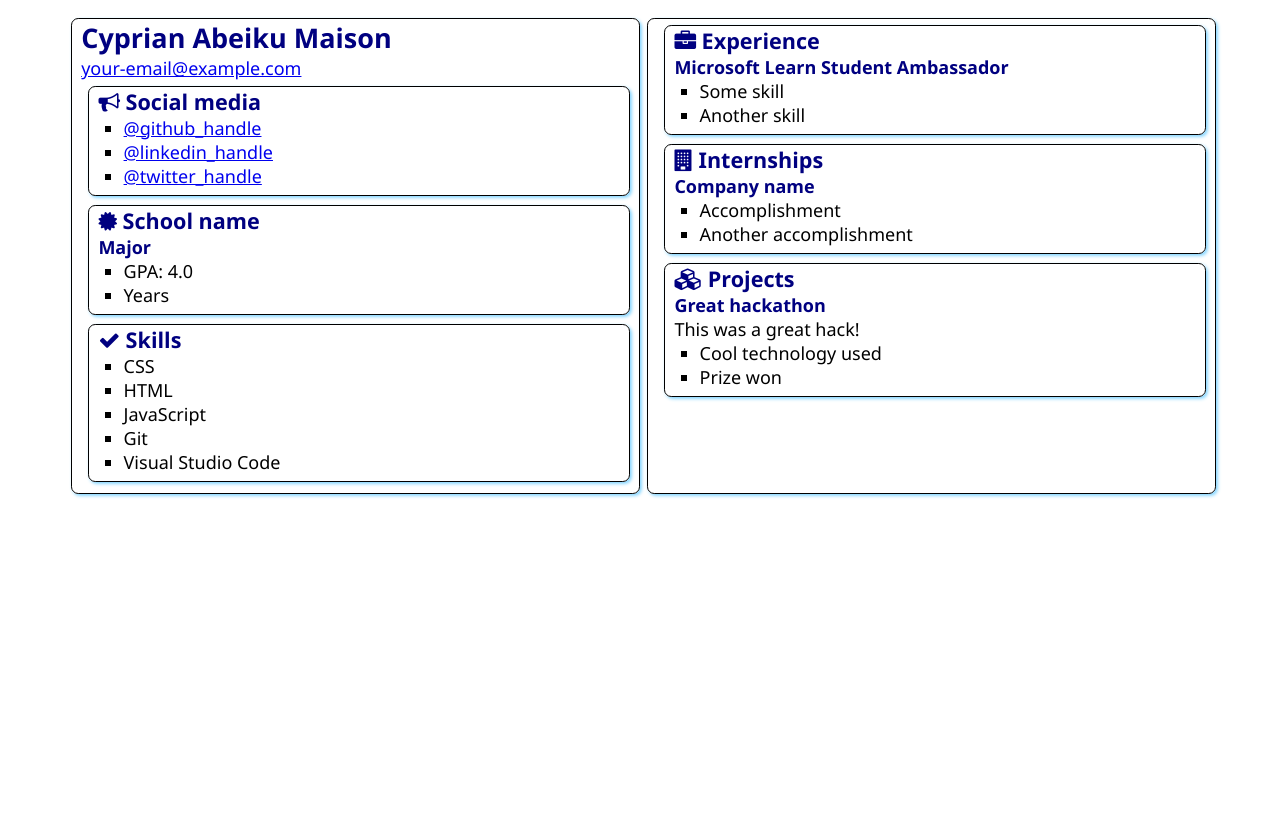
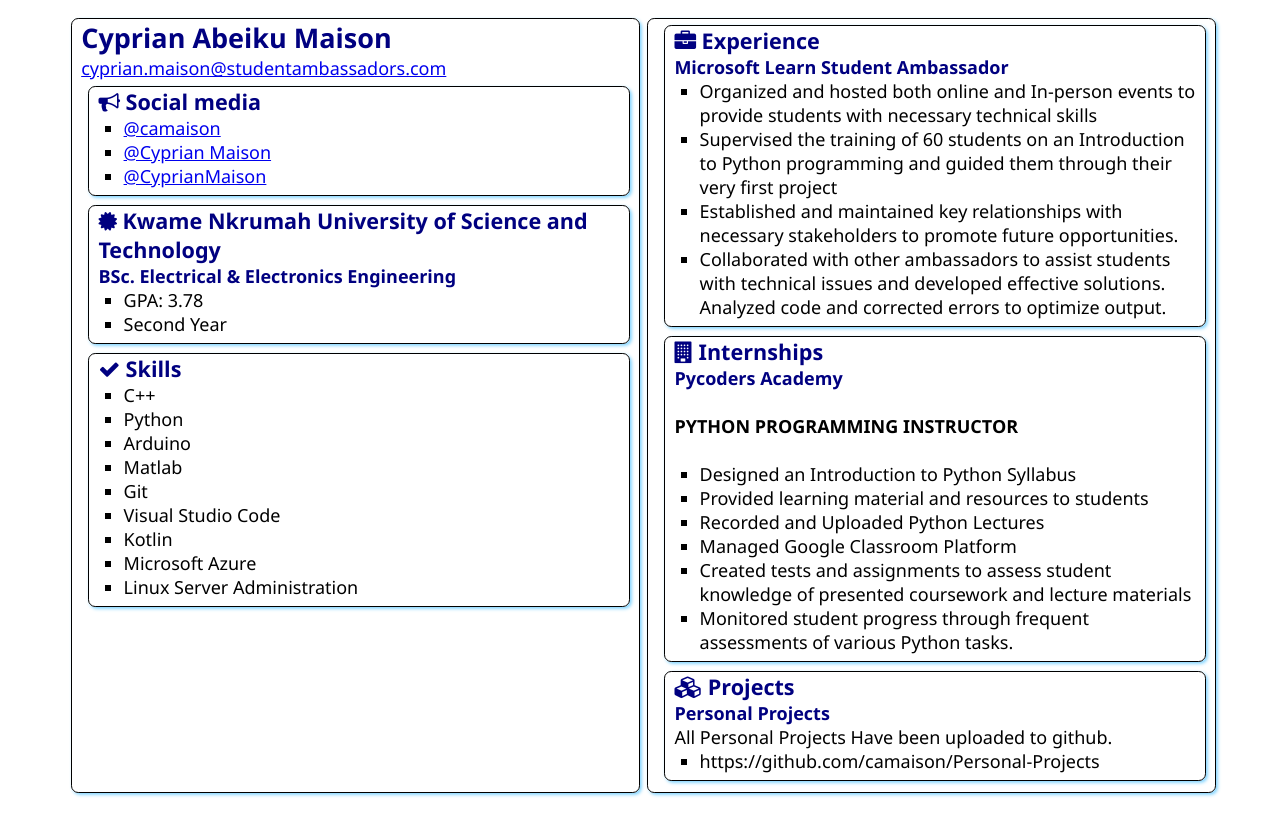
Before and after one commit to camaison/SATechnicalOnboarding, a plain HTML site: page src/index.html in a window 1280 px wide. Drawn offline with Linux system fonts and the light colour scheme.

Commit message:
Updated Resume with Necessary Details

```diff
--- a/src/index.html
+++ b/src/index.html
@@ -13,7 +13,7 @@
     <main>
         <article class="box">
             <h1>Cyprian Abeiku Maison</h1>
-            <div><a href="mailto:your.email@example.com">your-email@example.com</a></div>
+            <div><a href="mailto:cyprian.maison@studentambassadors.com">cyprian.maison@studentambassadors.com</a></div>
 
             <section class="box">
                 <h2>
@@ -21,9 +21,9 @@
                     Social media
                 </h2>
                 <ul>
-                    <li><a href="https://github.com/<handle>">@github_handle</a></li>
-                    <li><a href="https://linkedin.com/in/<handle>">@linkedin_handle</a></li>
-                    <li><a href="https://twitter.com/<handle>">@twitter_handle</a></li>
+                    <li><a href="https://github.com/camaison">@camaison</a></li>
+                    <li><a href="https://linkedin.com/in/cyprianmaison">@Cyprian Maison</a></li>
+                    <li><a href="https://twitter.com/CyprianMaison">@CyprianMaison</a></li>
                 </ul>
             </section>
 
@@ -31,12 +31,12 @@
                 <div class="education">
                     <h2>
                         <i class="fa fa-certificate" aria-hidden="true"></i>
-                        School name
+                        Kwame Nkrumah University of Science and Technology
                     </h2>
-                    <h3>Major</h3>
+                    <h3>BSc. Electrical & Electronics Engineering</h3>
                     <ul>
-                        <li>GPA: 4.0</li>
-                        <li>Years</li>
+                        <li>GPA: 3.78</li>
+                        <li>Second Year</li>
                     </ul>
                 </div>
             </section>
@@ -47,11 +47,15 @@
                     Skills
                 </h2>
                 <ul>
-                    <li>CSS</li>
-                    <li>HTML</li>
-                    <li>JavaScript</li>
+                    <li>C++</li>
+                    <li>Python</li>
+                    <li>Arduino</li>
+                    <li>Matlab</li>
                     <li>Git</li>
                     <li>Visual Studio Code</li>
+                    <li>Kotlin</li>
+                    <li>Microsoft Azure</li>
+                    <li>Linux Server Administration</li>
                 </ul>
             </section>
         </article>
@@ -63,8 +67,13 @@
                 </h2>
                 <h3>Microsoft Learn Student Ambassador</h3>
                 <ul>
-                    <li>Some skill</li>
-                    <li>Another skill</li>
+                    <li>Organized and hosted both online and In-person events to provide students with necessary technical skills</li>
+
+                    <li>Supervised the training of 60 students on an Introduction to Python programming and guided them through their very first project</li>
+
+                    <li>Established and maintained key relationships with necessary stakeholders to promote future opportunities.</li>
+
+                    <li>Collaborated with other ambassadors to assist students with technical issues and developed effective solutions. Analyzed code and corrected errors to optimize output.</li>
                 </ul>
             </section>
             <section class="box">
@@ -73,10 +82,15 @@
                     Internships
                 </h2>
 
-                <h3>Company name</h3>
+                <h3>Pycoders Academy</h3>
+                <h4>PYTHON PROGRAMMING INSTRUCTOR</h4>
                 <ul>
-                    <li>Accomplishment</li>
-                    <li>Another accomplishment</li>
+                    <li>Designed an Introduction to Python Syllabus </li>
+                    <li>Provided learning material and resources to students</li>
+                    <li>Recorded and Uploaded Python Lectures</li>
+                    <li>Managed Google Classroom Platform</li>
+                    <li>Created tests and assignments to assess student knowledge of presented coursework and lecture materials</li>
+                    <li>Monitored student progress through frequent assessments of various Python tasks.</li>
                 </ul>
             </section>
             <section class="box">
@@ -85,11 +99,10 @@
                     Projects
                 </h2>
 
-                <h3>Great hackathon</h3>
-                <div>This was a great hack!</div>
+                <h3>Personal Projects</h3>
+                <div>All Personal Projects Have been uploaded to github.</div>
                 <ul>
-                    <li>Cool technology used</li>
-                    <li>Prize won</li>
+                    <li>https://github.com/camaison/Personal-Projects</li>
                 </ul>
             </section>
         </article>
```
